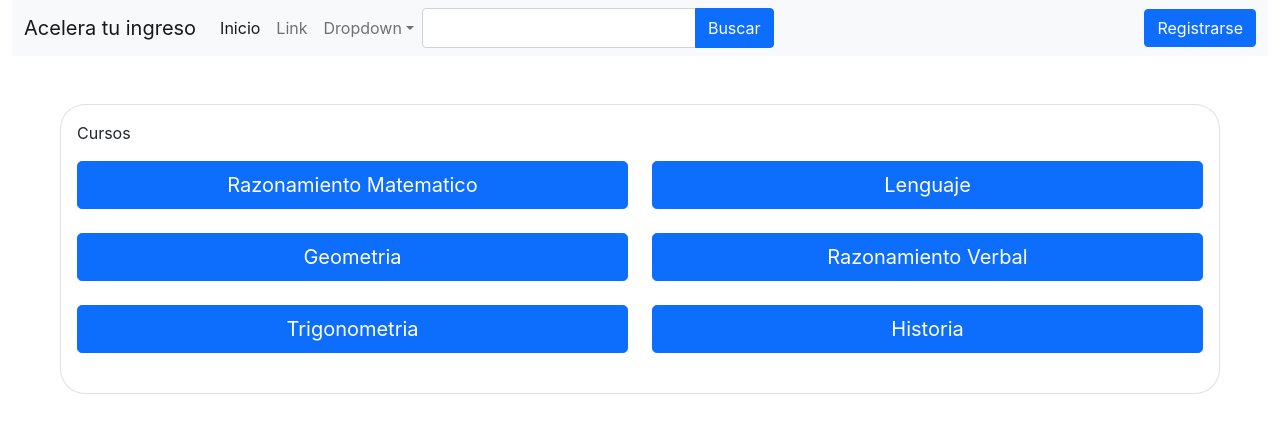
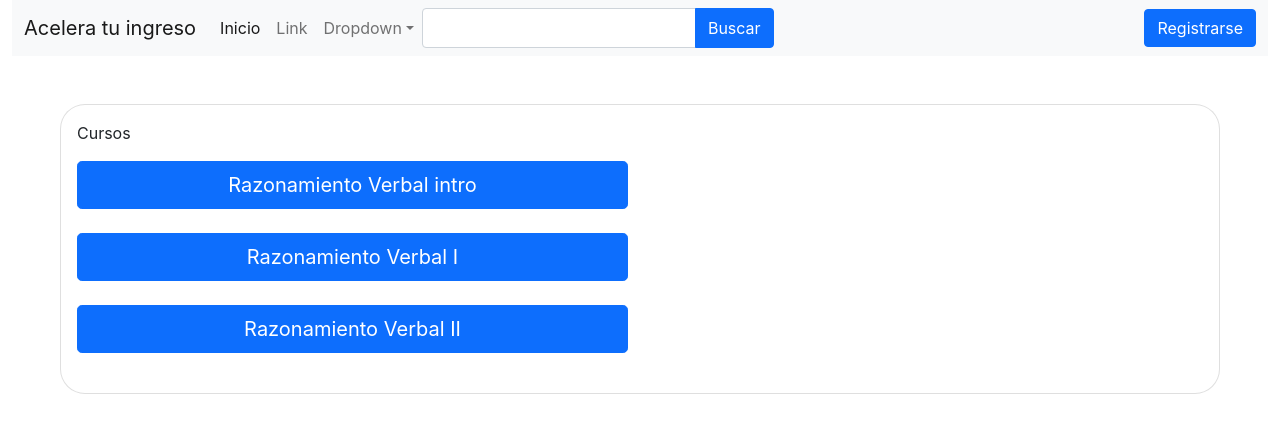
Before and after one commit to Acanon1/gest-proyectos, a React (Create React App) app: page /cursos in a window 1280 px wide. Shown: the top 432 px of the page. Built offline with nearby package versions, Linux system fonts and the light colour scheme.

Commit message:
last commit

```diff
--- a/src/acelera/CrearCuenta.jsx
+++ b/src/acelera/CrearCuenta.jsx
@@ -11,11 +11,12 @@ import {
     MDBIcon,
 
   } from 'mdb-react-ui-kit';
+import SearchBar from "./Components/SearchBar";
 
 const CrearCuenta = () =>{
     return (
         <MDBContainer fluid>
-
+          <SearchBar></SearchBar>
           <MDBCard className='text-black m-5' style={{borderRadius: '25px'}}>
             <MDBCardBody>
               <MDBRow>
--- a/src/acelera/ModuloCursos.jsx
+++ b/src/acelera/ModuloCursos.jsx
@@ -31,18 +31,13 @@ const ModuloCursos = () =>{
 
 
 
-                  <MDBBtn className='mb-4' size='lg'>Razonamiento Matematico</MDBBtn>
-                  <MDBBtn className='mb-4' size='lg'>Geometria</MDBBtn>
-                  <MDBBtn className='mb-4' size='lg'>Trigonometria</MDBBtn>
+                  <MDBBtn className='mb-4' size='lg'>Razonamiento Verbal intro</MDBBtn>
+                  <MDBBtn className='mb-4' size='lg'>Razonamiento Verbal I</MDBBtn>
+                  <MDBBtn className='mb-4' size='lg'>Razonamiento Verbal II</MDBBtn>
 
                 </MDBCol>
 
-                <MDBCol md='10' lg='6' className='order-2 order-lg-1 d-flex flex-column align-items-left'>
-                  <MDBBtn className='mb-4' size='lg'>Lenguaje</MDBBtn>
-                  <MDBBtn className='mb-4' size='lg'>Razonamiento Verbal</MDBBtn>
-                  <MDBBtn className='mb-4' size='lg'>Historia</MDBBtn>
 
-                </MDBCol>
 
               </MDBRow>
             </MDBCardBody>
```
